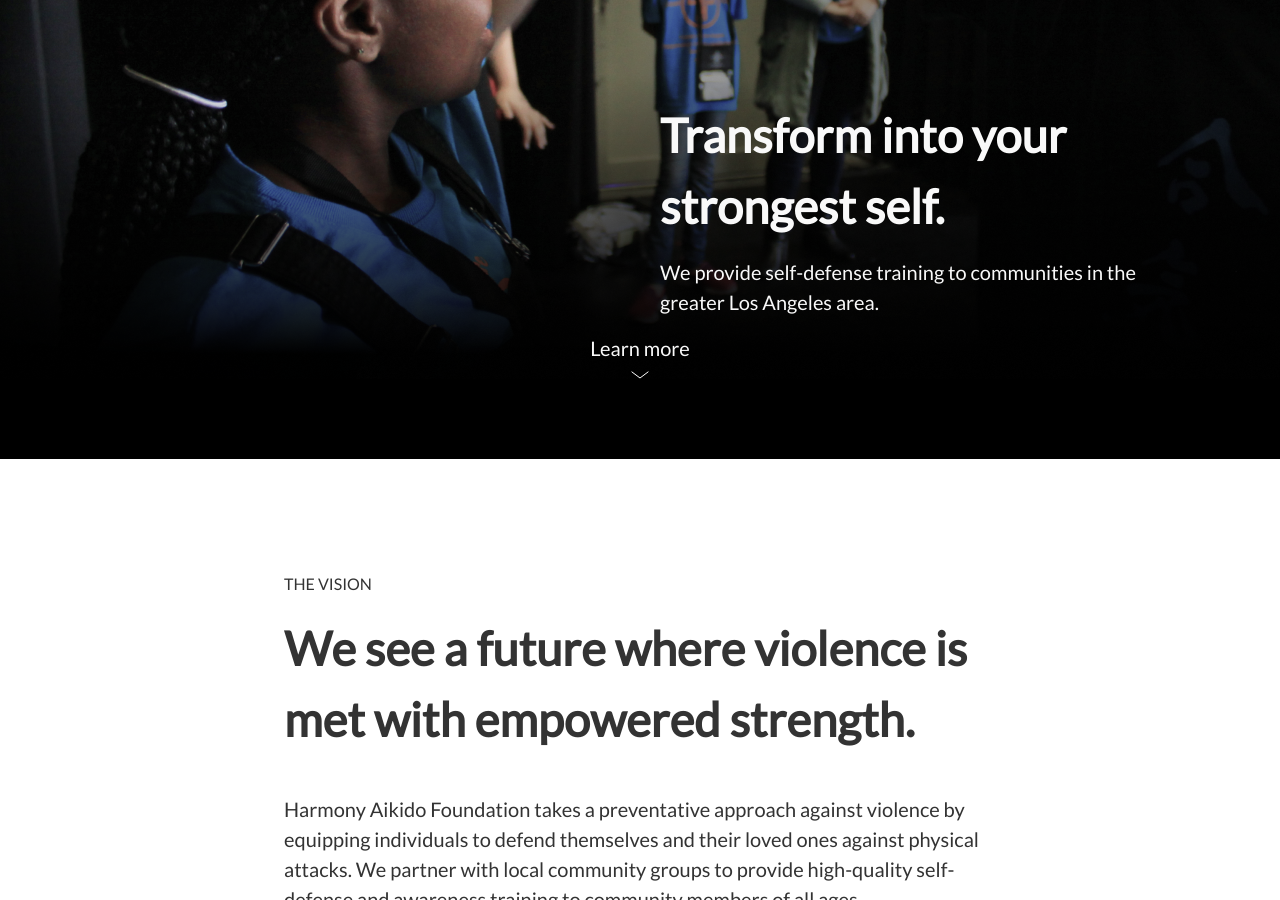
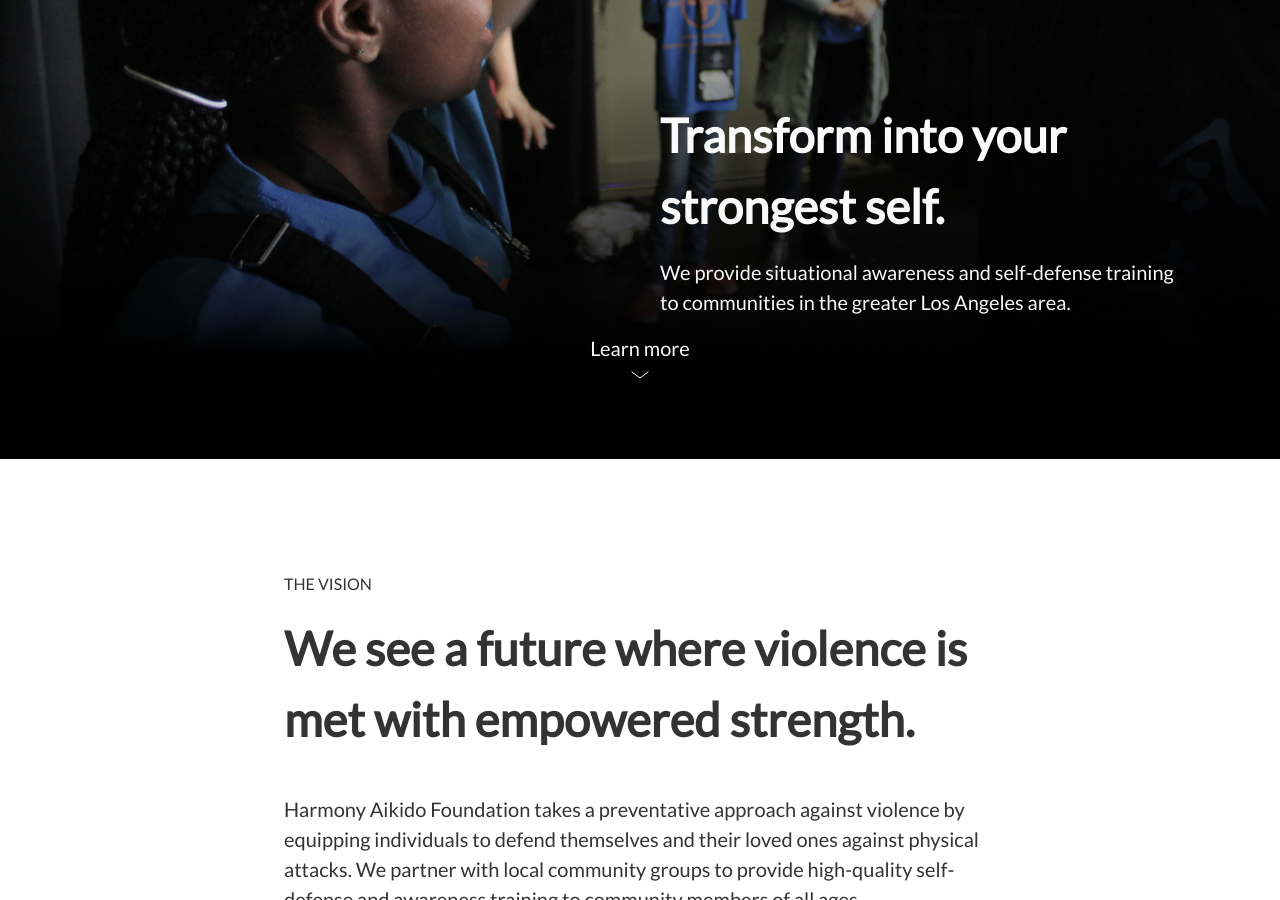
Before and after one commit to hafusaorg/hafusaorg.github.io, a Jekyll site: the page built from index.md, in a window 1280 px wide and 900 px high, scrolled down 341 px. Built offline with Jekyll 4.4.1, drawn with Linux system fonts in a browser that asks for light colours; comment, search, counter and statistics services are not loaded.

Commit message:
Updated Index

```diff
--- a/index.md
+++ b/index.md
@@ -77,7 +77,7 @@ layout: default
 <section class="hero">
 # Transform into your strongest self.
 
-We provide self-defense training to communities in the greater Los Angeles area.
+We provide situational awareness and self-defense training to communities in the greater Los Angeles area.
 
 Learn more
 {: .more}
```
